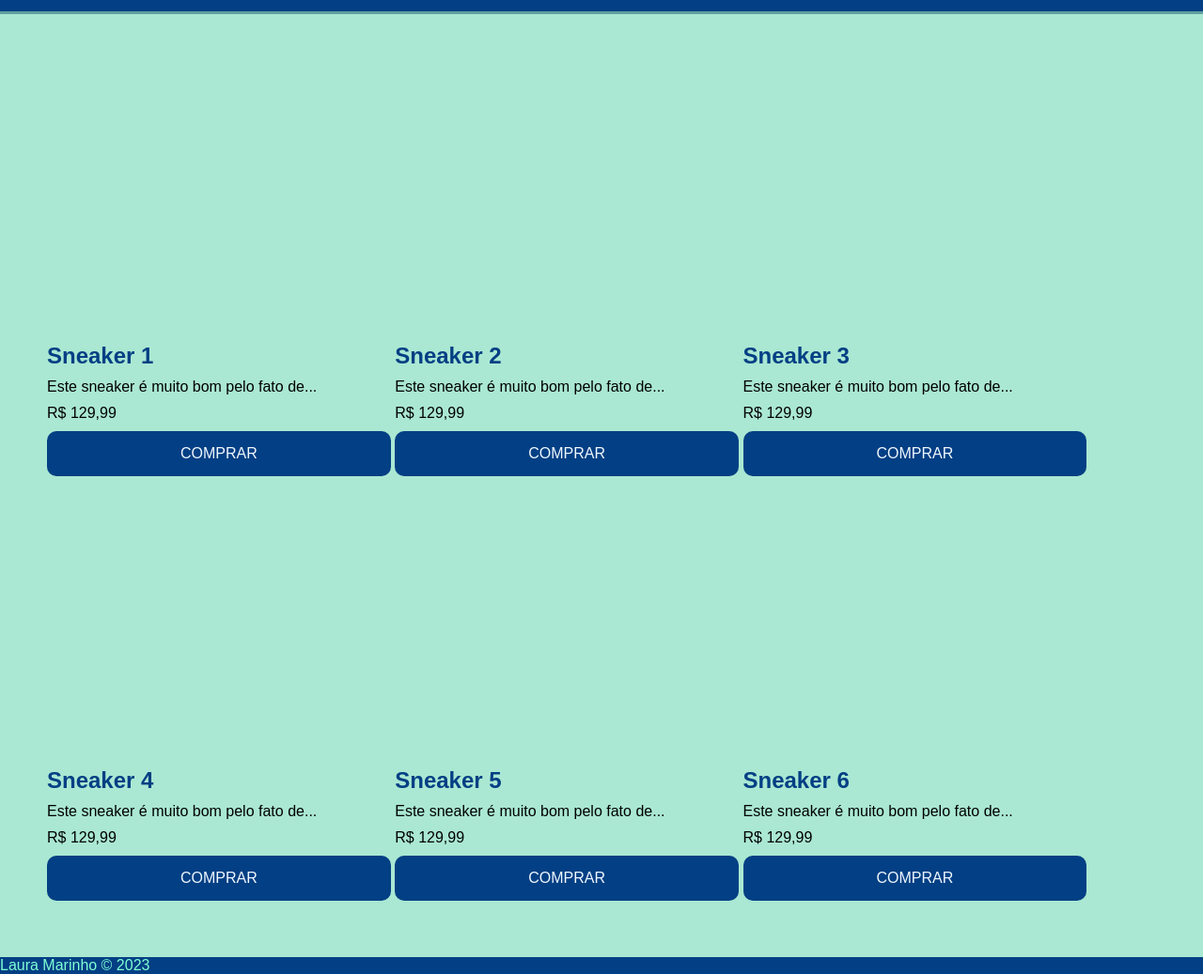
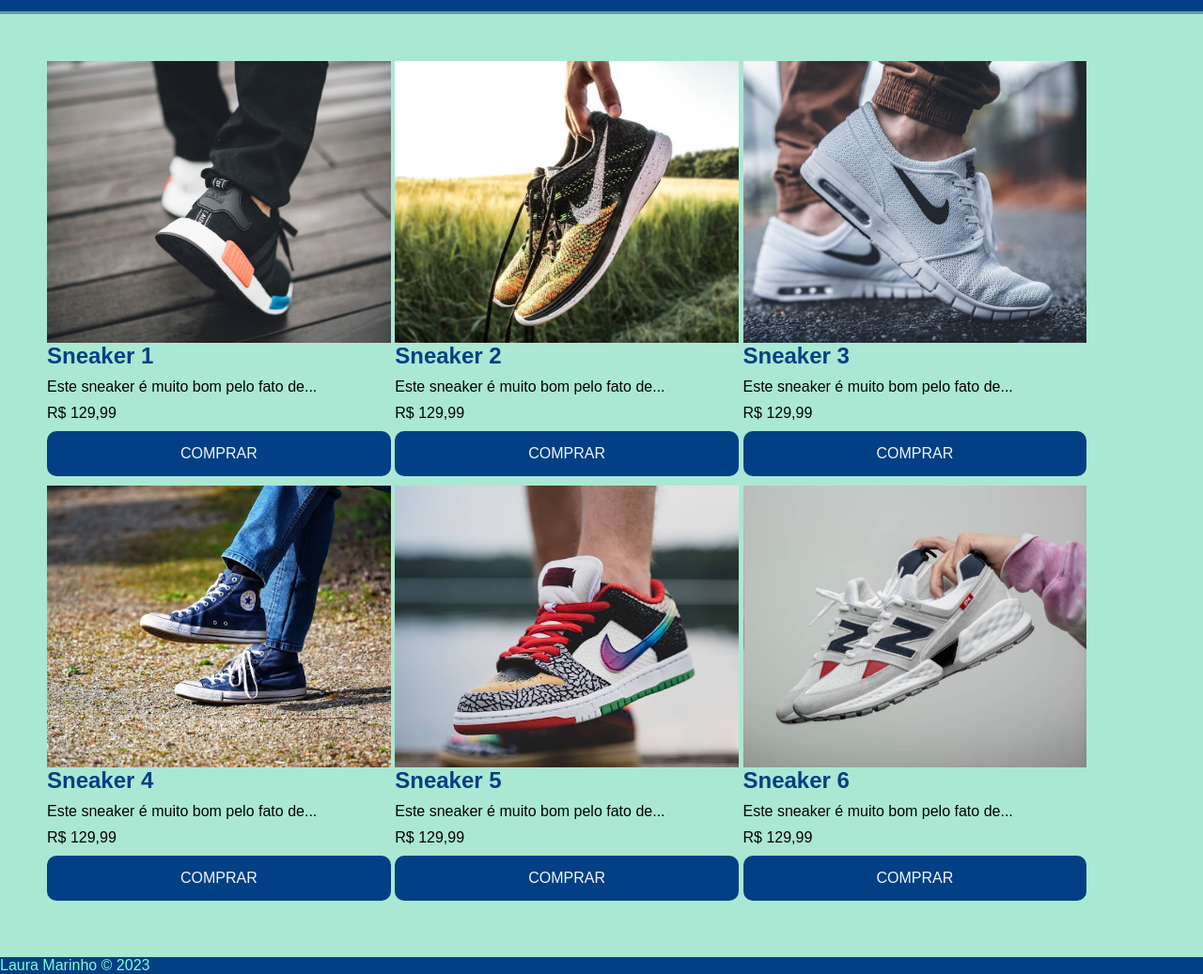
Before and after one commit to Lauramarinhoads/html, a plain HTML site: page exercicio5/index.html in a window 1280 px wide. Shown: the part 55-1092 px from the top of the page at 94% size. Drawn offline with Linux system fonts and the light colour scheme; the site is published under a folder, as on GitHub Pages, so addresses that start at the root find nothing.

Commit message:
Add files via upload

```diff
--- a/exercicio5/CSS/styles.css
+++ b/exercicio5/CSS/styles.css
@@ -38,22 +38,22 @@ font-family: Cambria, Cochin, Georgia, Times, 'Times New Roman', serif;
 
 }
 #img-1{
-    background-image: url(/imagem/tenis1.jpg);
+    background-image: url(imagem/tenis1.jpg);
 }
 #img-2{
-    background-image: url(/imagem/tenis2.jpg);
+    background-image: url(imagem/tenis2.jpg);
 }
 #img-3{
-    background-image: url(/imagem/tenis3.jpg);
+    background-image: url(imagem/tenis3.jpg);
 }
 #img-4{
-    background-image: url(/imagem/tenis4.jpg);
+    background-image: url(imagem/tenis4.jpg);
 }
 #img-5{
-    background-image: url(/imagem/tenis5.jpg);
+    background-image: url(imagem/tenis5.jpg);
 }
 #img-6{
-    background-image: url(/imagem/tenis6.jpg);
+    background-image: url(imagem/tenis6.jpg);
 }
 h3{
     margin-bottom: 10px;
```
Also changed, not shown: exercicio5/CSS/imagem/tenis1.jpg (added), exercicio5/CSS/imagem/tenis2.jpg (added), exercicio5/CSS/imagem/tenis3.jpg (added), exercicio5/CSS/imagem/tenis4.jpg (added), exercicio5/CSS/imagem/tenis5.jpg (added), exercicio5/CSS/imagem/tenis6.jpg (added).
